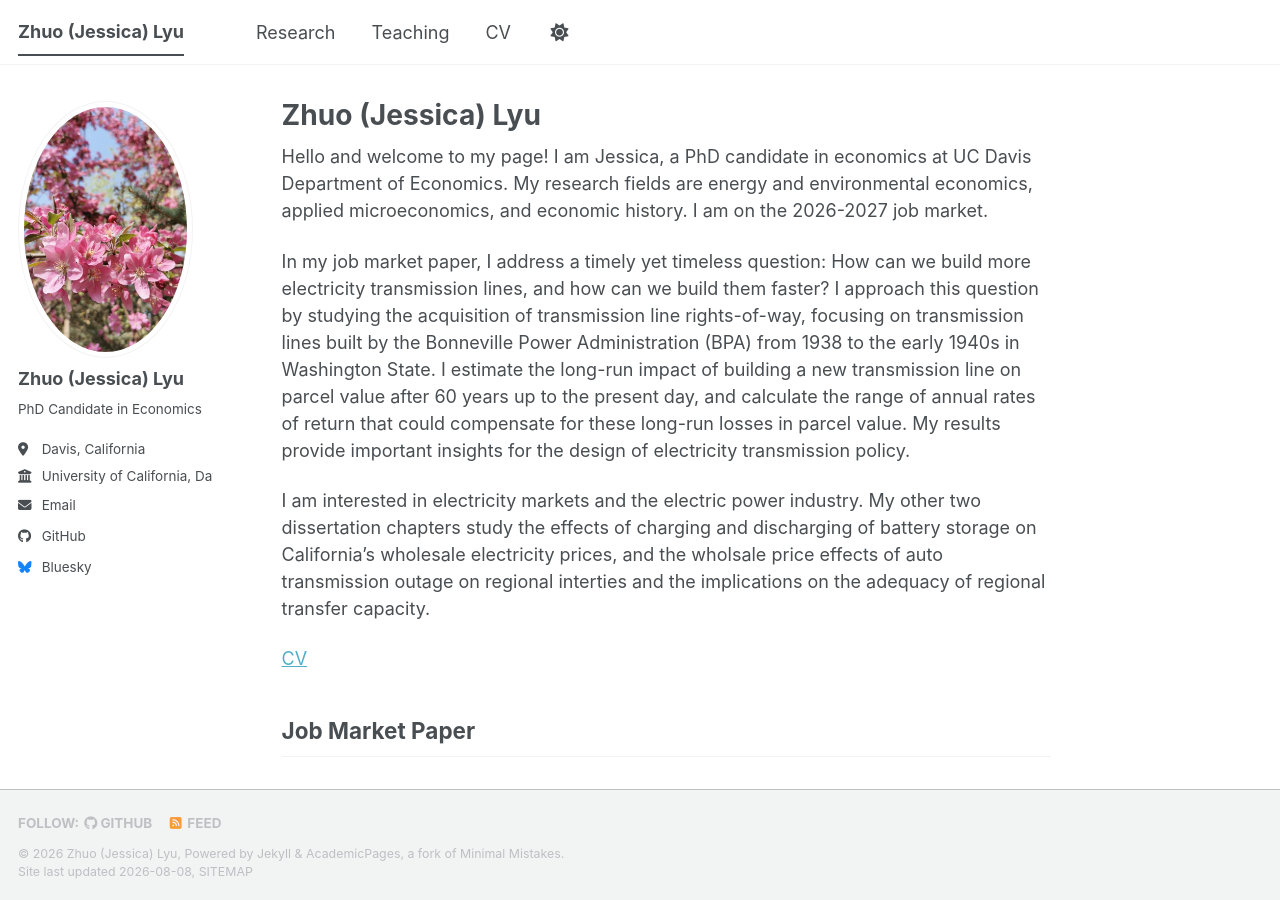
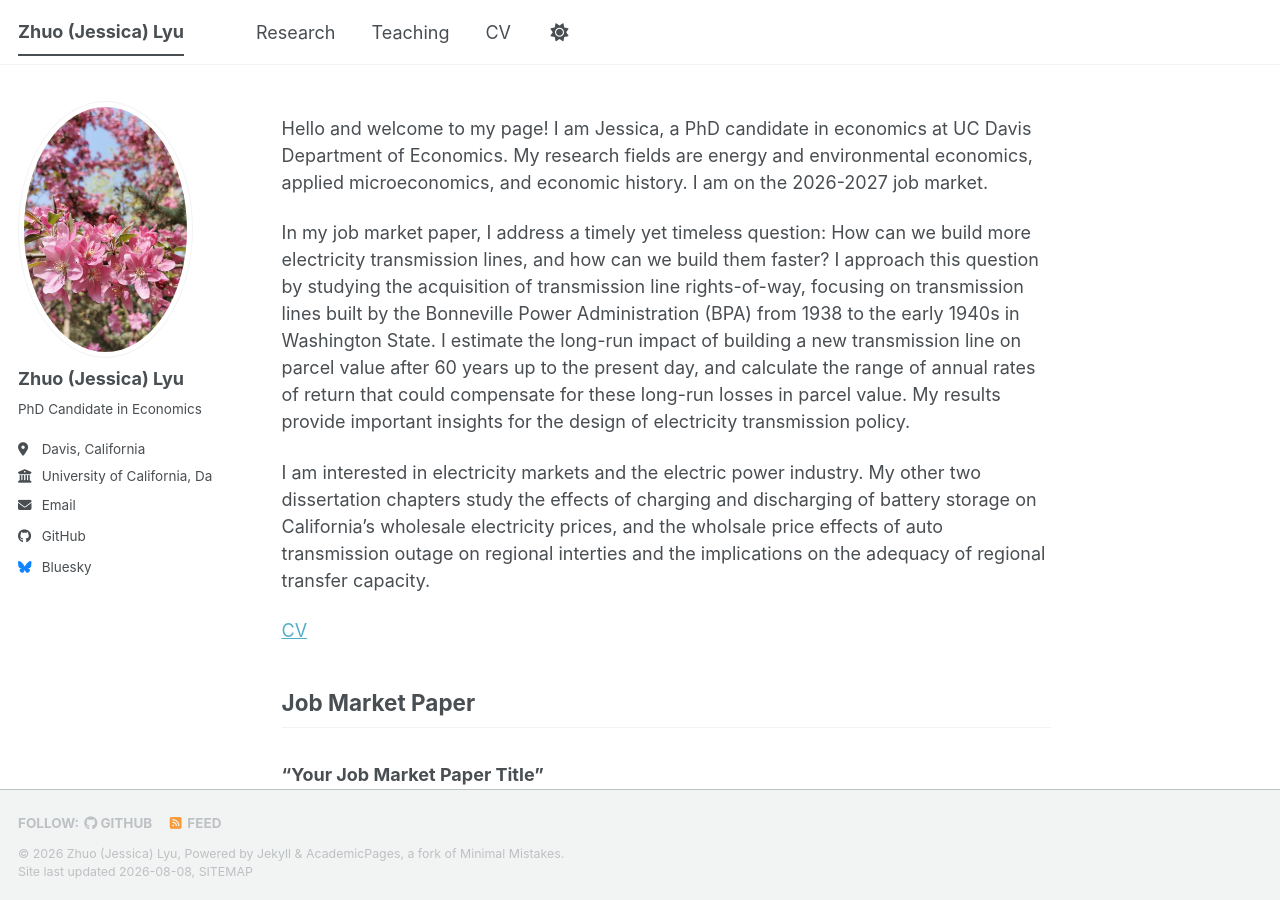
Before and after one commit to Jessicazlyu/jessicalyuzhuo, a Jekyll site: the page built from _pages/about.md, in a window 1280 px wide and 900 px high. Built offline with Jekyll 4.4.1, drawn with Linux system fonts in a browser that asks for light colours; a style sheet for code colours, icons or effects is not loaded.

Commit message:
Remove title from about page

```diff
--- a/_pages/about.md
+++ b/_pages/about.md
@@ -1,6 +1,6 @@
 ---
 permalink: /
-title: "Zhuo (Jessica) Lyu"
+title: ""
 author_profile: true
 redirect_from:
   - /about/
```
